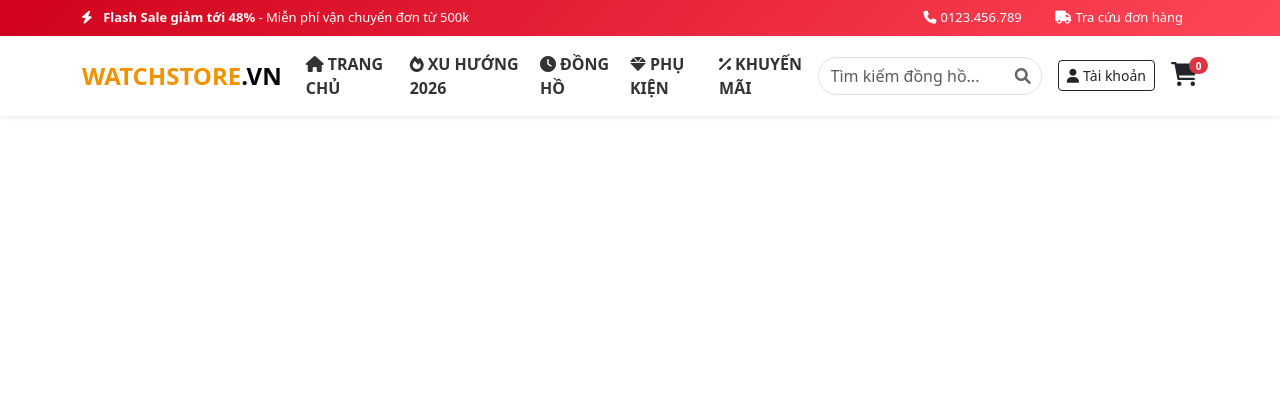
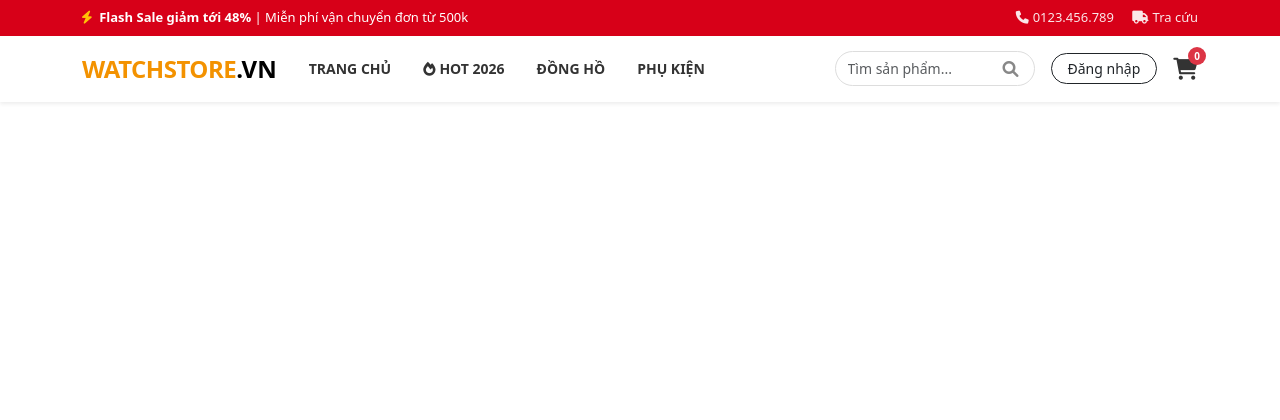
Before and after one commit to MgsuVN/Watch_Store, a Django app: template templates/base.html in a window 1280 px wide. Shown: the top 420 px of the page. Run offline with Django 3.2, Linux system fonts and the light colour scheme; the template is opened without the code that fills it, so the values that code supplies are empty; some libraries are stand-ins or nearby versions.

Commit message:
The web interface has been updated, including a logout function and a redesigned header. This was done by the entire team.

```diff
--- a/templates/base.html
+++ b/templates/base.html
@@ -12,6 +12,35 @@
             min-height: 600px;
         }
 
+    /* Căn chỉnh lại cụm User và Menu trên Mobile */
+    @media (max-width: 991.98px) {
+        .dropdown-menu-end {
+            left: 50% !important;
+            right: auto !important;
+            transform: translateX(-50%) !important; /* Căn giữa Menu so với màn hình */
+            width: 90%; /* Để menu không quá hẹp trên điện thoại */
+            margin-top: 10px;
+        }
+
+        /* Chỉnh lại icon và chữ trong menu cho to hơn, dễ bấm bằng tay */
+        .dropdown-item {
+            padding: 12px 20px !important;
+            font-size: 15px;
+        }
+    }
+        /* Ép các icon trong dropdown có cùng độ rộng để chữ thẳng hàng */
+.dropdown-item i {
+    width: 1.5rem;   /* Cố định độ rộng icon */
+    text-align: center; /* Căn giữa icon trong khoảng rộng đó */
+    display: inline-block;
+}
+
+/* Tinh chỉnh khoảng cách dòng cho đẹp */
+.dropdown-item {
+    padding: 10px 15px;
+    display: flex;
+    align-items: center;
+}
         {% block extra_css %}{% endblock %}
     </style>
 </head>
--- a/templates/includes/header.html
+++ b/templates/includes/header.html
@@ -1,307 +1,297 @@
 <style>
-    /* Top Bar */
+/* ================== TOP BAR ================== */
 .top-bar {
-        background: linear-gradient(135deg, #d0021c 0%, #ff4757 100%);
-        color: white;
+    background-color: #d70018;
     font-size: 13px;
     padding: 8px 0;
+    color: #ffffff;
+}
+.top-bar a {
+    color: #ffffff;
+    text-decoration: none;
+    margin-left: 15px;
+    transition: 0.3s;
+    opacity: 0.9;
+}
+.top-bar a:hover {
+    opacity: 1;
 }
 
-    .top-bar a {
-        color: white;
-        text-decoration: none;
-        margin: 0 15px;
-        transition: opacity 0.3s;
+/* ================== NAVBAR ================== */
+.navbar {
+    padding: 10px 0;
+    background: #fff;
+    z-index: 1050; /* FIX bị che */
+}
+.nav-link {
+    font-weight: 600;
+    font-size: 14px;
+    color: #333 !important;
+}
+.nav-link:hover { color: #f39200 !important; }
+
+/* ================== SEARCH ================== */
+.search-box-container .form-control {
+    border-radius: 20px;
+    padding-right: 40px;
+    font-size: 14px;
+    border: 1px solid #ddd;
+}
+.btn-search-inner {
+    position: absolute;
+    right: 10px;
+    top: 50%;
+    transform: translateY(-50%);
+    background: none;
+    border: none;
+    color: #888;
 }
 
-    .top-bar a:hover {
-        opacity: 0.8;
+/* ================== USER INFO ================== */
+.user-info-wrapper {
+    max-width: 150px;
+    line-height: 1.2;
 }
-
-    /* Navbar */
-    .navbar-brand {
-        font-size: 24px;
-        font-weight: 700;
+.user-name-text {
+    display: block;
+    font-weight: bold;
+    font-size: 14px;
+    white-space: nowrap;
+    overflow: hidden;
+    text-overflow: ellipsis;
 }
-
-    .nav-link {
-        font-weight: 600;
-        color: #333 !important;
-        position: relative;
-        transition: color 0.3s;
-    }
-
-    .nav-link:hover {
-        color: #f39200 !important;
-    }
-
-    .nav-link::after {
-        content: '';
-        position: absolute;
-        width: 0;
-        height: 2px;
-        bottom: 0;
-        left: 50%;
-        background-color: #f39200;
-        transition: all 0.3s;
-        transform: translateX(-50%);
-    }
-
-    .nav-link:hover::after {
-        width: 80%;
-    }
-
-    /* Search Box */
-    .search-box {
-        position: relative;
-    }
-
-    .search-box input {
-        padding-right: 40px;
-    }
-
-    .search-box .btn-search {
-        position: absolute;
-        right: 5px;
-        top: 50%;
-        transform: translateY(-50%);
-        border: none;
-        background: transparent;
-        color: #666;
-        cursor: pointer;
-    }
-
-    .search-box .btn-search:hover {
-        color: #f39200;
-    }
-
-    /* Avatar Styles */
 .user-avatar {
     width: 38px;
     height: 38px;
     border-radius: 50%;
     object-fit: cover;
     border: 2px solid #f39200;
-        cursor: pointer;
-        transition: transform 0.2s, box-shadow 0.2s;
+    padding: 2px;
+    background: #fff;
 }
-
-    .user-avatar:hover {
-        transform: scale(1.1);
-        box-shadow: 0 2px 8px rgba(243, 146, 0, 0.4);
-    }
-
 .user-avatar-placeholder {
     width: 38px;
     height: 38px;
     border-radius: 50%;
-        background: linear-gradient(135deg, #667eea 0%, #764ba2 100%);
+    background-color: #f39200;
     color: white;
     display: flex;
     align-items: center;
     justify-content: center;
     font-weight: bold;
-        font-size: 16px;
-        cursor: pointer;
-        border: 2px solid #f39200;
-        transition: transform 0.2s, box-shadow 0.2s;
 }
 
-    .user-avatar-placeholder:hover {
-        transform: scale(1.1);
-        box-shadow: 0 2px 8px rgba(243, 146, 0, 0.4);
+/* ================== DROPDOWN ================== */
+.dropdown-menu {
+    border: none;
+    box-shadow: 0 10px 30px rgba(0,0,0,0.12);
+    border-radius: 14px;
+    padding: 10px;
+    z-index: 9999;
+}
+.dropdown-item {
+    padding: 10px 16px;
+    border-radius: 10px;
+    font-size: 14px;
+}
+.dropdown-item:hover {
+    background-color: #fff4e5;
+    color: #f39200;
 }
 
-    .dropdown-toggle::after {
+/* ================== CART ================== */
+.cart-link {
+    font-size: 22px;
+    color: #333;
+}
+.cart-badge {
+    font-size: 10px;
+    top: -5px;
+    right: -8px;
+    padding: 4px 6px;
+}
+
+/* ================================================= */
+/* 🔥 FIX TRIỆT ĐỂ DROPDOWN PROFILE TRÊN MOBILE 🔥 */
+/* ================================================= */
+@media (max-width: 991px) {
+
+    /* 1. Cho phép dropdown tràn ra ngoài navbar */
+    .navbar-collapse {
+        overflow: visible !important;
+    }
+
+    /* 2. Ép dropdown nổi như modal */
+    .dropdown-menu {
+        position: fixed !important;
+        top: 72px !important; /* ngay dưới navbar */
+        left: 50% !important;
+        transform: translateX(-50%) !important;
+        width: calc(100% - 20px);
+        max-width: 360px;
+        max-height: calc(100vh - 100px);
+        overflow-y: auto;
+        border-radius: 18px;
+    }
+
+    /* 3. Ẩn text username bên cạnh avatar trên mobile */
+    .user-info-wrapper {
         display: none;
     }
-
-    .dropdown-menu {
-        min-width: 220px;
-        box-shadow: 0 4px 12px rgba(0,0,0,0.15);
-        border: none;
-        margin-top: 10px;
-        animation: slideDown 0.2s ease;
+}
+/* Fix avatar / image bị mất chậm khi đóng navbar mobile */
+@media (max-width: 991px) {
+    .navbar-collapse {
+        transition: none !important;
     }
 
-    @keyframes slideDown {
-        from {
-            opacity: 0;
-            transform: translateY(-10px);
-        }
-        to {
-            opacity: 1;
-            transform: translateY(0);
+    .navbar-collapse.collapsing {
+        height: auto !important;
     }
 }
 
-    .dropdown-item {
-        padding: 10px 20px;
-        transition: all 0.3s;
-    }
-
-    .dropdown-item:hover {
-        background-color: #f8f9fa;
-        padding-left: 25px;
-    }
-
-    .dropdown-item i {
-        width: 20px;
-        text-align: center;
-    }
-
-    .cart-badge {
-        position: absolute;
-        top: -5px;
-        right: -10px;
-        font-size: 10px;
-    }
 </style>
 
-<!-- Top Bar -->
-<div class="top-bar">
+
+<header class="header-wrapper">
+    <div class="top-bar d-none d-md-block">
         <div class="container">
             <div class="row align-items-center">
-            <div class="col-md-8 text-center text-md-start">
-                <i class="fa-solid fa-bolt me-2"></i>
-                <strong>Flash Sale giảm tới 48%</strong> - Miễn phí vận chuyển đơn từ 500k
+                <div class="col-md-8">
+                    <i class="fa-solid fa-bolt text-warning me-1"></i>
+                    <strong class="text-white">Flash Sale giảm tới 48%</strong>
+                    <span class="text-white">| Miễn phí vận chuyển đơn từ 500k</span>
                 </div>
-            <div class="col-md-4 text-center text-md-end d-none d-md-block">
+                <div class="col-md-4 text-end">
                     <a href="tel:0123456789"><i class="fa-solid fa-phone me-1"></i>0123.456.789</a>
-                <a href="#"><i class="fa-solid fa-truck me-1"></i>Tra cứu đơn hàng</a>
+                    <a href="#"><i class="fa-solid fa-truck me-1"></i>Tra cứu</a>
                 </div>
             </div>
         </div>
     </div>
 
-<!-- Main Navbar -->
-<nav class="navbar navbar-expand-lg navbar-light bg-white sticky-top shadow-sm">
+    <nav class="navbar navbar-expand-lg sticky-top shadow-sm">
         <div class="container">
-        <a class="navbar-brand" href="{% url 'home' %}">
-            <strong style="color: #f39200;">WATCHSTORE</strong>.VN
+            <a class="navbar-brand d-flex align-items-center" href="{% url 'home' %}" style="text-decoration: none;">
+        <strong style="color: #f39200; font-size: 24px; font-weight: 800; letter-spacing: -0.5px;">WATCHSTORE</strong>
+        <strong style="color: #000; font-size: 24px; font-weight: 800;">.VN</strong>
     </a>
 
-        <button class="navbar-toggler" type="button" data-bs-toggle="collapse" data-bs-target="#navbarNav">
+            <div class="d-flex align-items-center d-lg-none">
+                <a href="#" class="text-dark me-3 position-relative">
+                    <i class="fa-solid fa-cart-shopping fs-4"></i>
+                    <span class="position-absolute badge rounded-pill bg-danger cart-badge">0</span>
+                </a>
+                <button class="navbar-toggler border-0" type="button" data-bs-toggle="collapse" data-bs-target="#navbarNav">
                     <span class="navbar-toggler-icon"></span>
                 </button>
+            </div>
 
             <div class="collapse navbar-collapse" id="navbarNav">
                 <ul class="navbar-nav me-auto mb-2 mb-lg-0">
-                <li class="nav-item">
-                    <a class="nav-link" href="{% url 'home' %}">
-                        <i class="fa-solid fa-house me-1"></i>TRANG CHỦ
-                    </a>
-                </li>
-                <li class="nav-item">
-                    <a class="nav-link" href="#">
-                        <i class="fa-solid fa-fire me-1"></i>XU HƯỚNG 2026
-                    </a>
-                </li>
-                <li class="nav-item">
-                    <a class="nav-link text-danger" href="#">
-                        <i class="fa-solid fa-clock me-1"></i>ĐỒNG HỒ
-                    </a>
-                </li>
-                <li class="nav-item">
-                    <a class="nav-link" href="#">
-                        <i class="fa-solid fa-gem me-1"></i>PHỤ KIỆN
-                    </a>
-                </li>
-                <li class="nav-item">
-                    <a class="nav-link" href="#">
-                        <i class="fa-solid fa-percent me-1"></i>KHUYẾN MÃI
-                    </a>
-                </li>
+                    <li class="nav-item"><a class="nav-link px-3" href="{% url 'home' %}">TRANG CHỦ</a></li>
+                    <li class="nav-item"><a class="nav-link px-3 text-danger" href="#"><i class="fa-solid fa-fire me-1"></i>HOT 2026</a></li>
+                    <li class="nav-item"><a class="nav-link px-3" href="#">ĐỒNG HỒ</a></li>
+                    <li class="nav-item"><a class="nav-link px-3" href="#">PHỤ KIỆN</a></li>
                 </ul>
 
-            <form class="d-flex me-3 search-box" action="#" method="get">
-                <input class="form-control rounded-pill" type="search" name="q" placeholder="Tìm kiếm đồng hồ...">
-                <button type="submit" class="btn-search">
-                    <i class="fa-solid fa-search"></i>
+                <form class="d-none d-lg-flex me-3 search-box-container position-relative align-items-center" action="#" method="get">
+                    <input class="form-control" type="search" placeholder="Tìm sản phẩm..." style="width: 200px;">
+                    <button type="submit" class="btn-search-inner">
+                        <i class="fa-solid fa-magnifying-glass"></i>
                     </button>
                 </form>
 
                 <div class="d-flex align-items-center">
                     {% if user.is_authenticated %}
-                    <!-- User Menu Dropdown -->
-                    <div class="dropdown me-3">
-                        <a class="dropdown-toggle d-flex align-items-center text-decoration-none" href="#" role="button"
-                           id="userDropdown" data-bs-toggle="dropdown" aria-expanded="false">
-                            <span class="me-2 text-dark fw-semibold d-none d-md-inline">
-                                Chào, {{ user.username }}
-                            </span>
+                        <div class="dropdown">
+                            <a class="dropdown-toggle d-flex align-items-center text-decoration-none" href="#" role="button" id="userDropdown" data-bs-toggle="dropdown" aria-expanded="false">
+                                <div class="text-end me-2 d-none d-sm-block user-info-wrapper">
+                                    <small class="d-block" style="font-size: 12px; font-weight: 800; color: #f39200; text-transform: uppercase; letter-spacing: 0.5px; line-height: 1;">
+                                         Xin chào,
+                                    </small>
+                                    <span class="user-name-text">{{ user.username }}</span>
+                                </div>
+
                                 {% if user.profile.avatar %}
                                     <img src="{{ user.profile.avatar.url }}" alt="Avatar" class="user-avatar">
                                 {% else %}
                                     <div class="user-avatar-placeholder">
-                                    {{ user.username|first|upper }}
+                                        {{ user.username|first }}
                                     </div>
                                 {% endif %}
                             </a>
-                        <ul class="dropdown-menu dropdown-menu-end" aria-labelledby="userDropdown">
+                            <ul class="dropdown-menu dropdown-menu-end shadow border-0 mt-2" aria-labelledby="userDropdown">
                                 <li>
-                                <div class="dropdown-header">
-                                    <strong>{{ user.username }}</strong>
-                                    <div class="small text-muted">{{ user.email }}</div>
+                                    <div class="dropdown-header d-flex align-items-center p-3">
+                                        <div class="me-2">
+                                            {% if user.profile.avatar %}
+                                                <img src="{{ user.profile.avatar.url }}" class="rounded-circle" width="40" height="40" style="object-fit: cover;">
+                                            {% else %}
+                                                <div class="user-avatar-placeholder" style="width:40px; height:40px;">{{ user.username|first }}</div>
+                                            {% endif %}
+                                        </div>
+                                        <div style="overflow: hidden;">
+                                            <div class="fw-bold text-dark text-truncate" style="max-width: 130px;">{{ user.username }}</div>
+                                            <div class="small text-muted text-truncate" style="max-width: 130px;">{{ user.email }}</div>
+                                        </div>
                                     </div>
                                 </li>
                                 <li><hr class="dropdown-divider"></li>
-                            <li>
-                                <a class="dropdown-item" href="{% url 'profile' %}">
-                                    <i class="fa-solid fa-user me-2"></i>Hồ sơ cá nhân
-                                </a>
-                            </li>
-                            <li>
-                                <a class="dropdown-item" href="#">
-                                    <i class="fa-solid fa-box me-2"></i>Đơn hàng
-                                </a>
-                            </li>
-                            <li>
-                                <a class="dropdown-item" href="#">
-                                    <i class="fa-solid fa-heart me-2"></i>Yêu thích
-                                </a>
-                            </li>
-                            <li>
-                                <a class="dropdown-item" href="#">
-                                    <i class="fa-solid fa-gear me-2"></i>Cài đặt
-                                </a>
-                            </li>
+                                <li><a class="dropdown-item" href="{% url 'profile' %}"><i class="fa-solid fa-user-gear me-2"></i>Hồ sơ của tôi</a></li>
+                                <li><a class="dropdown-item" href="#"><i class="fa-solid fa-box-open me-2"></i>Đơn hàng đã mua</a></li>
+                                <li><a class="dropdown-item" href="#"><i class="fa-solid fa-heart me-2"></i>Sản phẩm yêu thích</a></li>
                                 <li><hr class="dropdown-divider"></li>
-                            <li>
-                                <a class="dropdown-item text-danger" href="{% url 'account_logout' %}">
-                                    <i class="fa-solid fa-right-from-bracket me-2"></i>Đăng xuất
-                                </a>
-                            </li>
+                                <li><a class="dropdown-item text-danger" href="#" data-bs-toggle="modal" data-bs-target="#logoutModal">
+                                <i class="fa-solid fa-arrow-right-from-bracket me-2"></i>Đăng xuất
+                                </a></li>
                             </ul>
                         </div>
                     {% else %}
-                    <!-- Guest Menu Dropdown -->
-                    <div class="dropdown me-3">
-                        <button class="btn btn-outline-dark btn-sm dropdown-toggle" type="button"
-                                id="guestDropdown" data-bs-toggle="dropdown" aria-expanded="false">
-                            <i class="fa-solid fa-user me-1"></i>Tài khoản
-                        </button>
-                        <ul class="dropdown-menu dropdown-menu-end" aria-labelledby="guestDropdown">
-                            <li>
-                                <a class="dropdown-item" href="{% url 'account_login' %}">
-                                    <i class="fa-solid fa-right-to-bracket me-2"></i>Đăng nhập
-                                </a>
-                            </li>
-                            <li>
-                                <a class="dropdown-item" href="{% url 'account_signup' %}">
-                                    <i class="fa-solid fa-user-plus me-2"></i>Đăng ký
-                                </a>
-                            </li>
-                        </ul>
+                        <div class="d-flex gap-2">
+                            <a href="{% url 'account_login' %}" class="btn btn-sm btn-outline-dark rounded-pill px-3">Đăng nhập</a>
                         </div>
                     {% endif %}
 
-                <!-- Cart -->
-                <a href="#" class="text-dark position-relative" title="Giỏ hàng">
-                    <i class="fa-solid fa-cart-shopping fs-4"></i>
+                    <a href="#" class="cart-link ms-3 d-none d-lg-block position-relative">
+                        <i class="fa-solid fa-cart-shopping"></i>
                         <span class="position-absolute badge rounded-pill bg-danger cart-badge">0</span>
                     </a>
                 </div>
             </div>
         </div>
     </nav>
+</header>
+<!-- Logout Confirmation Modal -->
+<div class="modal fade" id="logoutModal" tabindex="-1" aria-labelledby="logoutModalLabel" aria-hidden="true">
+    <div class="modal-dialog modal-dialog-centered">
+        <div class="modal-content border-0 rounded-4 shadow">
+            <div class="modal-header border-0">
+                <h5 class="modal-title fw-bold" id="logoutModalLabel">
+                    Xác nhận đăng xuất
+                </h5>
+                <button type="button" class="btn-close" data-bs-dismiss="modal"></button>
+            </div>
+
+            <div class="modal-body text-center">
+                <i class="fa-solid fa-circle-question text-warning fs-1 mb-3"></i>
+                <p class="mb-0">
+                    Bạn có chắc chắn muốn đăng xuất khỏi tài khoản không?
+                </p>
+            </div>
+
+            <div class="modal-footer border-0 justify-content-center gap-2">
+                <button type="button" class="btn btn-outline-secondary rounded-pill px-4" data-bs-dismiss="modal">
+                    Hủy
+                </button>
+
+                <form method="post" action="{% url 'account_logout' %}">
+                    {% csrf_token %}
+                    <button type="submit" class="btn btn-danger rounded-pill px-4">
+                        Đăng xuất
+                    </button>
+                </form>
+            </div>
+        </div>
+    </div>
+</div>
```
Also changed, not shown: home/Templates/home.html (+19 -4 lines), templates/account/logout.html (deleted, +0 -34 lines), templates/account/profile_edit.html (+112 -65 lines), db.sqlite3, media/avatars/1000004405.png (added), media/avatars/BNB-Chain-1.png (added), media/avatars/BNB-Chain-1_9K5pnQT.png (added), media/avatars/BNB-Chain-1_JUmetCX.png (added), media/avatars/Screenshot_2026-01-19_094816.png (added), media/avatars/Untitled_Diagram.drawio_1.png (added), media/avatars/Untitled_Diagram_AZSUQSe.drawio_1.png (added), media/avatars/Untitled_Diagram_Um7WVzI.drawio_1.png (added), media/avatars/Untitled_Diagram_a8fC8b7.drawio_1.png (added), media/watches/z7388585398839_5e8a32df9c0058e211a9caee4707dca2.jpg (added). Lines whose indentation alone changed are shown as unchanged.
